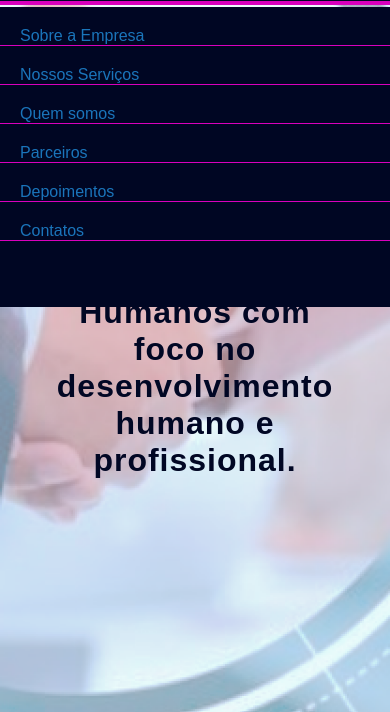
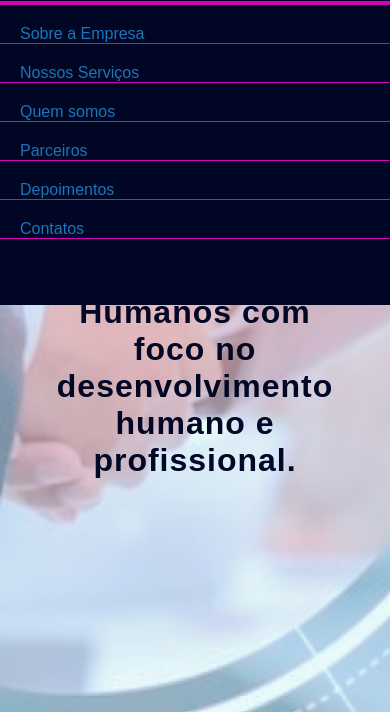
Before and after one commit to matheusLdev/tendenciesRH, a plain HTML site: page index.html in a window 390 px wide. Both pictures are taken after a click on the button "Abrir Menu". Shown: the part 127-839 px from the top of the page. Drawn offline with Linux system fonts and the light colour scheme.

Commit message:
ajustando exibicao menu mobile.

```diff
--- a/css/style.css
+++ b/css/style.css
@@ -338,7 +338,7 @@ footer p {
     height: 0;
     display: block;
     position: absolute;
-    top: 80px;
+    top: 78px;
     left: 0;
     transition: 0.3s;
     visibility: hidden;
@@ -351,7 +351,8 @@ footer p {
   }
 
   ul#menu-header li {
-    margin: 20px 0 1px;
+    margin: 0;
+    padding-top: 20px;
     padding-left: 20px;
     border-bottom: 1px solid #d900bc;
   }
```
